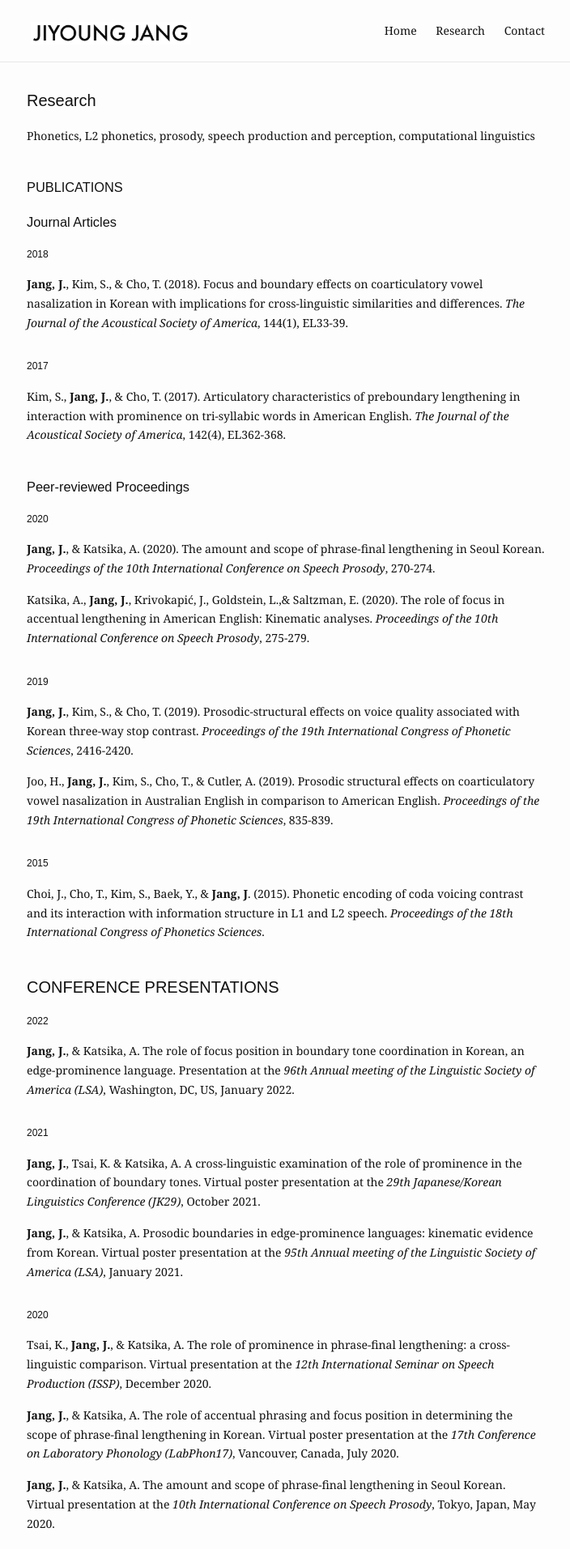
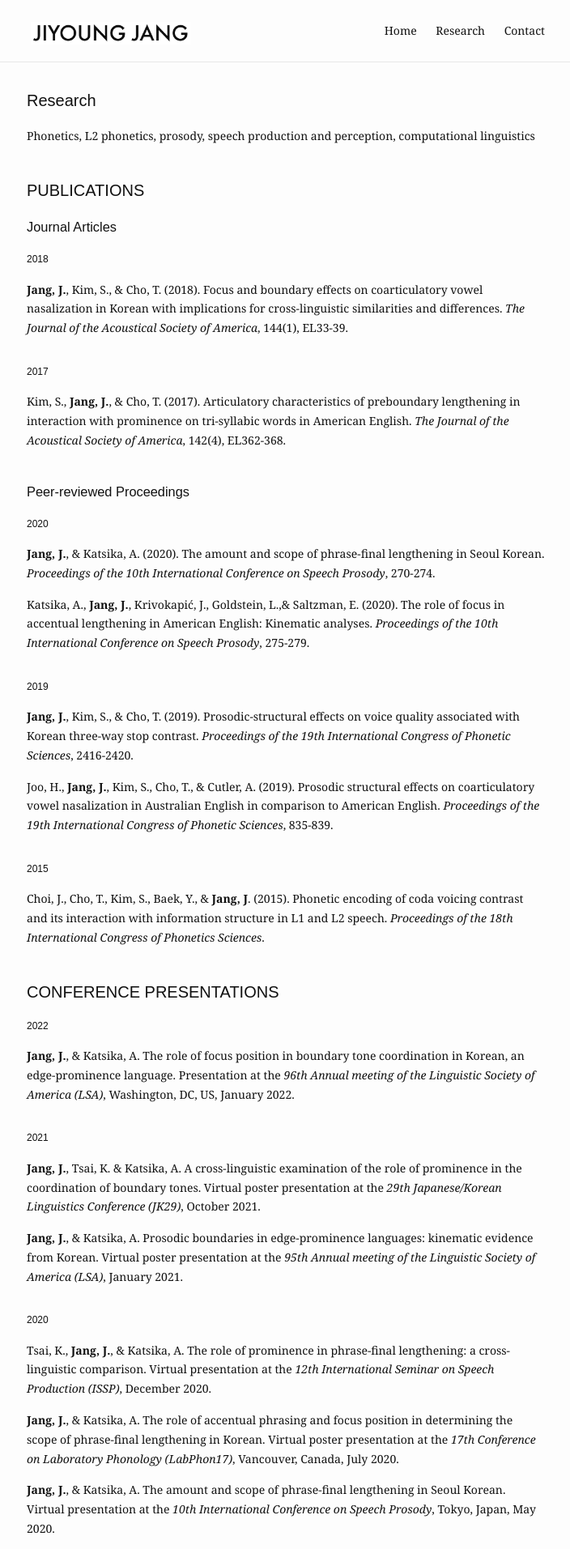
Before and after one commit to jiyoungj/jiyoungj.github.io, a Jekyll site: the page built from research.md, in a window 1280 px wide. Shown: the top 1913 px of the page at 81% size, without its empty margins (287-991 px from the left). Built offline with Jekyll 4.4.1, drawn with Linux system fonts in a browser that asks for light colours.

Commit message:
Update research.md

```diff
--- a/research.md
+++ b/research.md
@@ -9,7 +9,7 @@ Phonetics, L2 phonetics, prosody, speech production and perception, computationa
 
 <h6 style="font-size:5px"><br></h6>
 
-<h3>PUBLICATIONS</h3>
+<h1 class="page-heading">PUBLICATIONS</h1>
  <h3>Journal Articles</h3>
   <h4>2018</h4>
 
@@ -51,7 +51,7 @@ Phonetics, L2 phonetics, prosody, speech production and perception, computationa
 
 <h6 style="font-size:5px"><br></h6>
 
-<h2 class="page-heading">CONFERENCE PRESENTATIONS</h2>
+<h1 class="page-heading">CONFERENCE PRESENTATIONS</h1>
 
 <h4>2022</h4>
 
```
